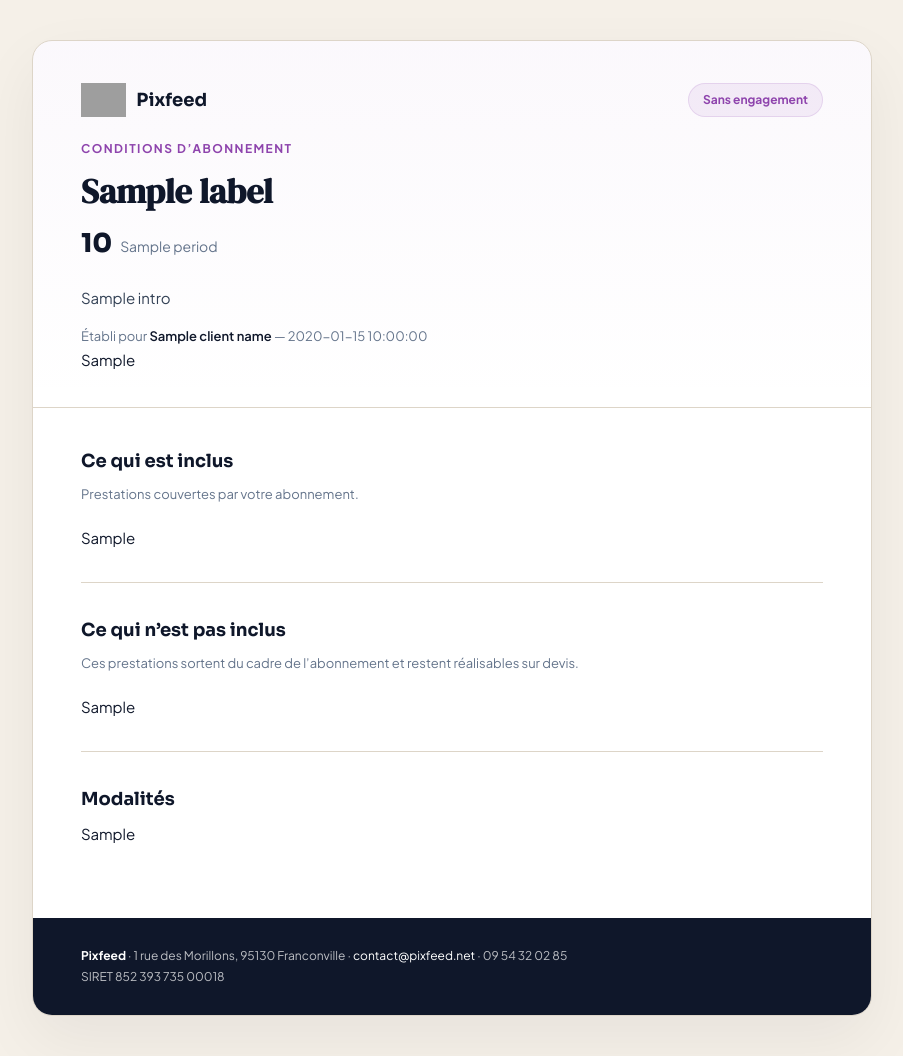
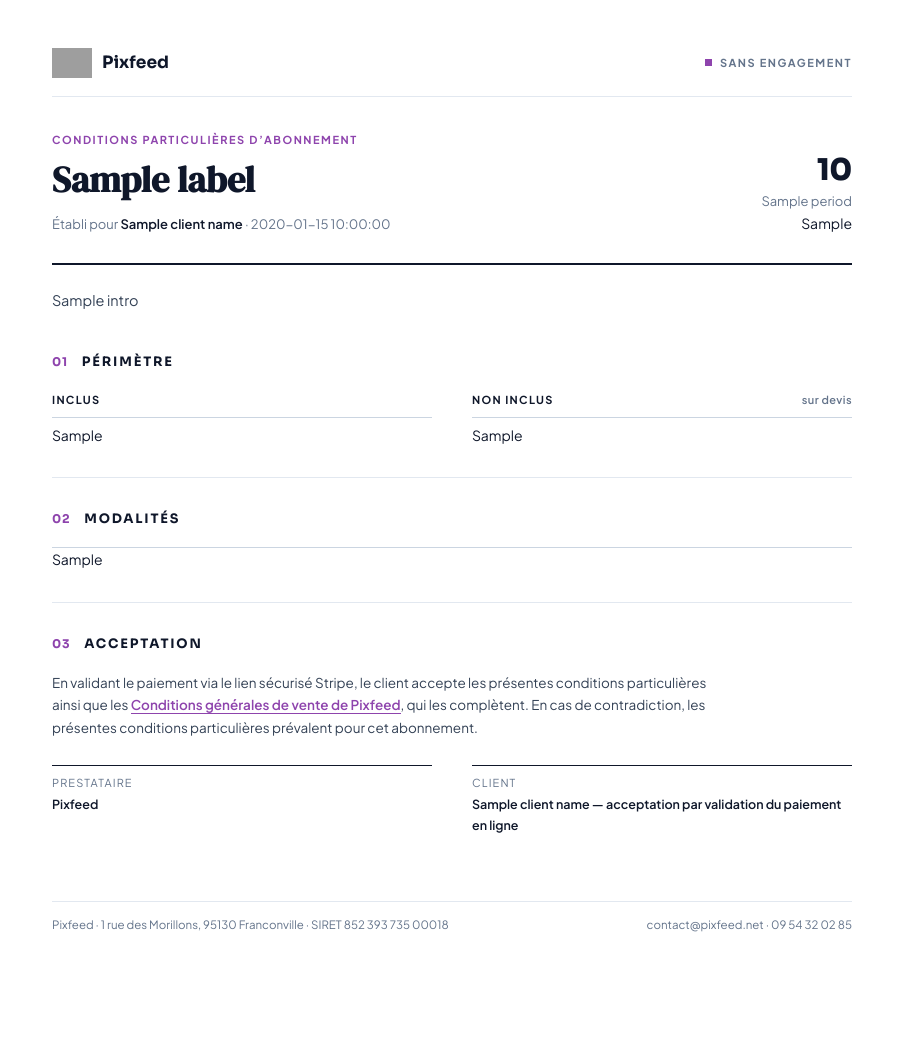
Before and after one commit to Pixfeed1/crm-perso, a Python web app: template backend/templates/conditions/conditions-abonnement.html in a window 1280 px wide. Shown: the whole page, without its empty margins (188-1091 px from the left). After the commit the page ends 932 px from the top, so only its background shows below. Run offline with Jinja, Linux system fonts and the light colour scheme; the template is opened without the code that fills it: most values are stand-ins (such as "Sample title", 1, 10 or a date in 2020); grey boxes are pictures that could not be loaded.

Commit message:
feat(conditions): PDF d'abonnement redessine (mise en page a filets, sans cadres) + bloc acceptation renvoyant aux CGV
- conditions particulieres + lien vers https://pixfeed.net/conditions-generales-de-vente/
- premier prelevement affiche dans le bloc prix
- champs toujours alimentes par la fiche abonnement du CRM (inclus, exclus, modalites, intro)

Co-Authored-By: Claude Fable 5.1 <noreply@anthropic.com>
Claude-Session: https://claude.ai/code/session_014xw2K4gvEhGwi7P5mq33Hs

```diff
--- a/backend/services/conditionsService.js
+++ b/backend/services/conditionsService.js
@@ -110,7 +110,7 @@ async function renderConditionsHtml(type, data = {}) {
       price: escapeHtml(data.price || ''),
       period: escapeHtml(data.period || ''),
       first_billing_html: data.first_billing
-        ? `<p class="doc-meta">Premier prélèvement le <strong>${escapeHtml(data.first_billing)}</strong>, puis à chaque date anniversaire.</p>`
+        ? `<span class="first">Premier prélèvement le <strong>${escapeHtml(data.first_billing)}</strong>, puis à chaque date anniversaire</span>`
         : '',
       date: escapeHtml(data.date || ''),
       client_name: escapeHtml(data.client_name || ''),
--- a/backend/templates/conditions/conditions-abonnement.html
+++ b/backend/templates/conditions/conditions-abonnement.html
@@ -1,112 +1,113 @@
-<!DOCTYPE html><html lang="fr"><head><meta charset="UTF-8"><meta name="viewport" content="width=device-width, initial-scale=1.0">
+<!DOCTYPE html><html lang="fr"><head><meta charset="UTF-8">
 <title>Conditions d’abonnement · Pixfeed</title>
-<link rel="preconnect" href="https://fonts.googleapis.com"><link rel="preconnect" href="https://fonts.gstatic.com" crossorigin><link href="https://fonts.googleapis.com/css2?family=DM+Serif+Display&family=Plus+Jakarta+Sans:wght@300;400;500;600;700;800&family=Sora:wght@400;500;600;700;800&display=swap" rel="stylesheet">
+<link href="https://fonts.googleapis.com/css2?family=DM+Serif+Display&family=Plus+Jakarta+Sans:wght@400;500;600;700&family=Sora:wght@500;600;700;800&display=swap" rel="stylesheet">
 <style>
-:root{--purple:#8e44ad;--purple-l:#9b59b6;--purple-d:#7d3c98;--purple-dd:#5b2c6f;--gold:#d4a017;--ink:#0f172a;--muted:#64748b;--cream:#f5f0e8;--cream-d:#ebe5d9;--line:#ddd5c8;--success:#27ae60;--error:#e74c3c}
+:root{--purple:#8e44ad;--ink:#0f172a;--text:#334155;--muted:#64748b;--rule:#e2e8f0;--rule-d:#cbd5e1;--green:#1f9d55}
 *{box-sizing:border-box;margin:0;padding:0}
-body{font-family:'Plus Jakarta Sans',sans-serif;background:var(--cream);color:var(--ink);line-height:1.7;font-size:15px;-webkit-font-smoothing:antialiased;padding:40px 20px}
+body{font-family:'Plus Jakarta Sans',sans-serif;background:#fff;color:var(--ink);font-size:14px;line-height:1.65;-webkit-font-smoothing:antialiased;padding:48px 24px}
 .serif{font-family:'DM Serif Display','Georgia',serif}
-.doc{max-width:840px;margin:0 auto;background:#fff;border:1px solid var(--line);border-radius:20px;overflow:hidden;box-shadow:0 24px 64px rgba(15,23,42,.06)}
+.doc{max-width:800px;margin:0 auto}
 
 /* En-tête */
-.doc-head{padding:42px 48px 34px;border-bottom:1px solid var(--line);background:linear-gradient(180deg,rgba(142,68,173,.035),transparent)}
-.doc-head-top{display:flex;align-items:center;justify-content:space-between;gap:20px;flex-wrap:wrap;margin-bottom:22px}
-.doc-logo{display:flex;align-items:center;gap:10px}
-.doc-logo img{height:34px;width:auto}
-.doc-logo span{font-family:'Sora',sans-serif;font-weight:700;font-size:18px}
-.doc-badge{display:inline-block;font-size:12px;font-weight:700;color:var(--purple);background:rgba(142,68,173,.08);border:1px solid rgba(142,68,173,.14);padding:6px 14px;border-radius:30px}
-.doc-kicker{font-size:12px;font-weight:700;letter-spacing:.12em;text-transform:uppercase;color:var(--purple)}
-.doc-title{font-size:34px;line-height:1.1;margin:13px 0 4px}
-.doc-price{display:inline-flex;align-items:baseline;gap:8px;margin-top:8px}
-.doc-price .amount{font-family:'Sora',sans-serif;font-size:26px;font-weight:800;color:var(--ink)}
-.doc-price .per{font-size:14px;color:var(--muted)}
-.doc-intro{font-size:15px;color:#334155;line-height:1.8;max-width:640px;margin-top:18px}
-.doc-meta{margin-top:14px;font-size:13px;color:var(--muted)}
-.doc-meta strong{color:var(--ink);font-weight:600}
+.top{display:flex;justify-content:space-between;align-items:center;padding-bottom:18px;border-bottom:1px solid var(--rule)}
+.logo{display:flex;align-items:center;gap:10px}.logo img{height:30px}.logo span{font-family:'Sora',sans-serif;font-weight:700;font-size:17px}
+.tag{font-size:11px;font-weight:700;letter-spacing:.14em;text-transform:uppercase;color:var(--muted);display:flex;align-items:center;gap:8px}
+.tag::before{content:"";width:7px;height:7px;background:var(--purple)}
+.head{display:grid;grid-template-columns:1fr auto;gap:40px;align-items:end;padding:34px 0 28px;border-bottom:2px solid var(--ink)}
+.kicker{font-size:11px;font-weight:700;letter-spacing:.14em;text-transform:uppercase;color:var(--purple);margin-bottom:12px}
+.title{font-size:36px;line-height:1.08;margin-bottom:14px}
+.meta{font-size:13px;color:var(--muted)}.meta strong{color:var(--ink);font-weight:600}
+.price{text-align:right}
+.price .amount{font-family:'Sora',sans-serif;font-size:30px;font-weight:800;line-height:1;letter-spacing:-.01em}
+.price .per{display:block;font-size:13px;color:var(--muted);margin-top:6px}
+.price .first{display:block;font-size:12px;color:var(--text);margin-top:12px;padding-top:10px;border-top:1px solid var(--rule)}
+.price .first strong{font-weight:600;color:var(--ink)}
+.intro{padding:24px 0 8px;font-size:14.5px;color:var(--text);max-width:620px}
 
-/* Corps */
-.doc-body{padding:6px 48px 40px}
-.doc-section{padding:32px 0;border-bottom:1px solid var(--line)}
-.doc-section:last-child{border-bottom:none}
-.doc-section h2{font-family:'Sora',sans-serif;font-size:18px;font-weight:700;margin-bottom:6px}
-.doc-section .sub{font-size:13px;color:var(--muted);margin-bottom:20px}
+/* Sections */
+.sec{padding:30px 0;border-bottom:1px solid var(--rule)}
+.sec:last-of-type{border-bottom:none}
+.sec-h{display:flex;align-items:baseline;gap:14px;margin-bottom:18px}
+.sec-h .n{font-family:'Sora',sans-serif;font-size:12px;font-weight:700;color:var(--purple);letter-spacing:.06em}
+.sec-h h2{font-family:'Sora',sans-serif;font-size:13px;font-weight:700;letter-spacing:.14em;text-transform:uppercase}
 
-/* Listes inclus / exclus */
-.feat{list-style:none;display:flex;flex-direction:column;gap:13px}
-.feat li{display:flex;gap:12px;align-items:flex-start;font-size:14px;line-height:1.6}
-.feat li .ic{flex:0 0 22px;width:22px;height:22px;border-radius:50%;display:flex;align-items:center;justify-content:center;margin-top:1px}
-.feat li .ic svg{width:13px;height:13px}
-.feat.inc li .ic{background:rgba(39,174,96,.12)}
-.feat.inc li .ic svg{stroke:var(--success)}
-.feat.exc li .ic{background:rgba(100,116,139,.12)}
-.feat.exc li .ic svg{stroke:var(--muted)}
-.feat li .d{color:#475569}
-.feat li .d strong{font-weight:700;color:var(--ink)}
+/* Périmètre : deux colonnes, marqueurs carrés */
+.scope{display:grid;grid-template-columns:1fr 1fr;gap:0 40px}
+.col-h{font-size:11px;font-weight:700;letter-spacing:.12em;text-transform:uppercase;color:var(--ink);padding-bottom:8px;border-bottom:1px solid var(--rule-d);margin-bottom:6px;display:flex;justify-content:space-between}
+.col-h span{color:var(--muted);font-weight:600;letter-spacing:.04em;text-transform:none}
+.feat{list-style:none}
+.feat li{display:flex;gap:12px;align-items:flex-start;padding:9px 0;border-bottom:1px solid var(--rule);font-size:13.5px;line-height:1.55;color:var(--text)}
+.feat li:last-child{border-bottom:none}
+.feat li .ic{flex:0 0 8px;width:8px;height:8px;margin-top:8px}
+.feat li .ic svg{display:none}
+.inc .ic{background:var(--green)}
+.exc .ic{border:1.5px solid var(--rule-d);background:#fff}
+.exc li{color:var(--muted)}
 
-/* Modalités */
-.mod{display:flex;flex-direction:column;gap:16px}
-.mod-row{display:grid;grid-template-columns:180px 1fr;gap:16px;align-items:start}
-.mod-row .k{font-family:'Sora',sans-serif;font-size:13px;font-weight:700;color:var(--ink)}
-.mod-row .v{font-size:14px;color:#475569;line-height:1.7}
-.mod-row .v strong{color:var(--ink);font-weight:600}
-.mod-p{font-size:14px;color:#475569;line-height:1.7}
+/* Modalités : tableau à filets */
+.mod{border-top:1px solid var(--rule-d)}
+.mod-row{display:grid;grid-template-columns:170px 1fr;gap:20px;padding:12px 0;border-bottom:1px solid var(--rule)}
+.mod-row .k{font-family:'Sora',sans-serif;font-size:11.5px;font-weight:700;letter-spacing:.08em;text-transform:uppercase;color:var(--ink);padding-top:2px}
+.mod-row .v{font-size:13.5px;color:var(--text)}
+.mod-p{font-size:13.5px;color:var(--text);padding:12px 0;border-bottom:1px solid var(--rule)}
+
+/* Acceptation */
+.accept p{font-size:13.5px;color:var(--text);max-width:680px}
+.accept a{color:var(--purple);font-weight:600;text-decoration:none;border-bottom:1px solid currentColor}
+.sign{display:grid;grid-template-columns:1fr 1fr;gap:40px;margin-top:26px}
+.sign div{border-top:1px solid var(--ink);padding-top:8px;font-size:11px;letter-spacing:.1em;text-transform:uppercase;color:var(--muted)}
+.sign div strong{display:block;font-size:12.5px;letter-spacing:0;text-transform:none;color:var(--ink);font-weight:600;margin-top:2px}
 
 /* Pied */
-.doc-foot{background:var(--ink);color:rgba(255,255,255,.72);padding:28px 48px;font-size:12px;line-height:1.7}
-.doc-foot strong{color:#fff}
-.doc-foot a{color:#fff;text-decoration:none}
-.doc-foot .legal{margin-top:12px;color:rgba(255,255,255,.45);font-size:11px}
+.foot{margin-top:36px;padding-top:14px;border-top:1px solid var(--rule);font-size:11.5px;color:var(--muted);display:flex;justify-content:space-between;gap:20px;flex-wrap:wrap}
+.foot a{color:var(--muted);text-decoration:none}
 
-@media(max-width:600px){
-  body{padding:14px 6px}
-  .doc-head,.doc-body,.doc-foot{padding-left:24px;padding-right:24px}
-  .doc-title{font-size:26px}
-  .mod-row{grid-template-columns:1fr;gap:4px}
-}
-@media print{
-  body{background:#fff;padding:0}
-  .doc{border:none;border-radius:0;box-shadow:none;max-width:none}
-  .doc-foot{background:#fff;color:#475569}
-  .doc-foot strong,.doc-foot a{color:var(--ink)}
-}</style></head><body>
+@media(max-width:620px){.head,.scope,.sign{grid-template-columns:1fr}.price{text-align:left}.mod-row{grid-template-columns:1fr;gap:4px}}
+@media print{body{padding:0}.sec,.scope>div{break-inside:avoid}}
+</style></head><body>
 <div class="doc">
-  <header class="doc-head">
-    <div class="doc-head-top">
-      <div class="doc-logo"><img src="https://pixfeed.net/wp-content/uploads/2025/04/logo.png" alt=""><span>Pixfeed</span></div>
-      <span class="doc-badge">Sans engagement</span>
+  <div class="top">
+    <div class="logo"><img src="https://pixfeed.net/wp-content/uploads/2025/04/logo.png" alt=""><span>Pixfeed</span></div>
+    <div class="tag">Sans engagement</div>
+  </div>
+  <header class="head">
+    <div>
+      <p class="kicker">Conditions particulières d’abonnement</p>
+      <h1 class="serif title">{{label}}</h1>
+      <p class="meta">Établi pour <strong>{{client_name}}</strong> · {{date}}</p>
     </div>
-    <p class="doc-kicker">Conditions d’abonnement</p>
-    <h1 class="serif doc-title">{{label}}</h1>
-    <div class="doc-price"><span class="amount">{{price}}</span><span class="per">{{period}}</span></div>
-    <p class="doc-intro">{{intro}}</p>
-    <p class="doc-meta">Établi pour <strong>{{client_name}}</strong> — {{date}}</p>
-    {{first_billing_html}}
+    <div class="price">
+      <div class="amount">{{price}}</div>
+      <span class="per">{{period}}</span>
+      {{first_billing_html}}
+    </div>
   </header>
-  <div class="doc-body">
-    <section class="doc-section">
-      <h2>Ce qui est inclus</h2>
-      <p class="sub">Prestations couvertes par votre abonnement.</p>
-      <ul class="feat inc">
-        {{included_html}}
-      </ul>
-    </section>
-    <section class="doc-section">
-      <h2>Ce qui n’est pas inclus</h2>
-      <p class="sub">Ces prestations sortent du cadre de l’abonnement et restent réalisables sur devis.</p>
-      <ul class="feat exc">
-        {{excluded_html}}
-      </ul>
-    </section>
-    <section class="doc-section">
-      <h2>Modalités</h2>
-      <div class="mod">
-        {{modalites_html}}
-      </div>
-    </section>
-  </div>
-  <footer class="doc-foot">
-    <strong>Pixfeed</strong> · 1 rue des Morillons, 95130 Franconville · <a href="mailto:contact@pixfeed.net">contact@pixfeed.net</a> · 09 54 32 02 85<br>
-    SIRET 852 393 735 00018
+  <p class="intro">{{intro}}</p>
+
+  <section class="sec">
+    <div class="sec-h"><span class="n">01</span><h2>Périmètre</h2></div>
+    <div class="scope">
+      <div><div class="col-h">Inclus</div><ul class="feat inc">{{included_html}}</ul></div>
+      <div><div class="col-h">Non inclus <span>sur devis</span></div><ul class="feat exc">{{excluded_html}}</ul></div>
+    </div>
+  </section>
+
+  <section class="sec">
+    <div class="sec-h"><span class="n">02</span><h2>Modalités</h2></div>
+    <div class="mod">{{modalites_html}}</div>
+  </section>
+
+  <section class="sec accept">
+    <div class="sec-h"><span class="n">03</span><h2>Acceptation</h2></div>
+    <p>En validant le paiement via le lien sécurisé Stripe, le client accepte les présentes conditions particulières ainsi que les <a href="https://pixfeed.net/conditions-generales-de-vente/">Conditions générales de vente de Pixfeed</a>, qui les complètent. En cas de contradiction, les présentes conditions particulières prévalent pour cet abonnement.</p>
+    <div class="sign">
+      <div>Prestataire<strong>Pixfeed</strong></div>
+      <div>Client<strong>{{client_name}} — acceptation par validation du paiement en ligne</strong></div>
+    </div>
+  </section>
+
+  <footer class="foot">
+    <span>Pixfeed · 1 rue des Morillons, 95130 Franconville · SIRET 852 393 735 00018</span>
+    <span><a href="mailto:contact@pixfeed.net">contact@pixfeed.net</a> · 09 54 32 02 85</span>
   </footer>
-</div>
-</body></html>
+</div></body></html>
```
